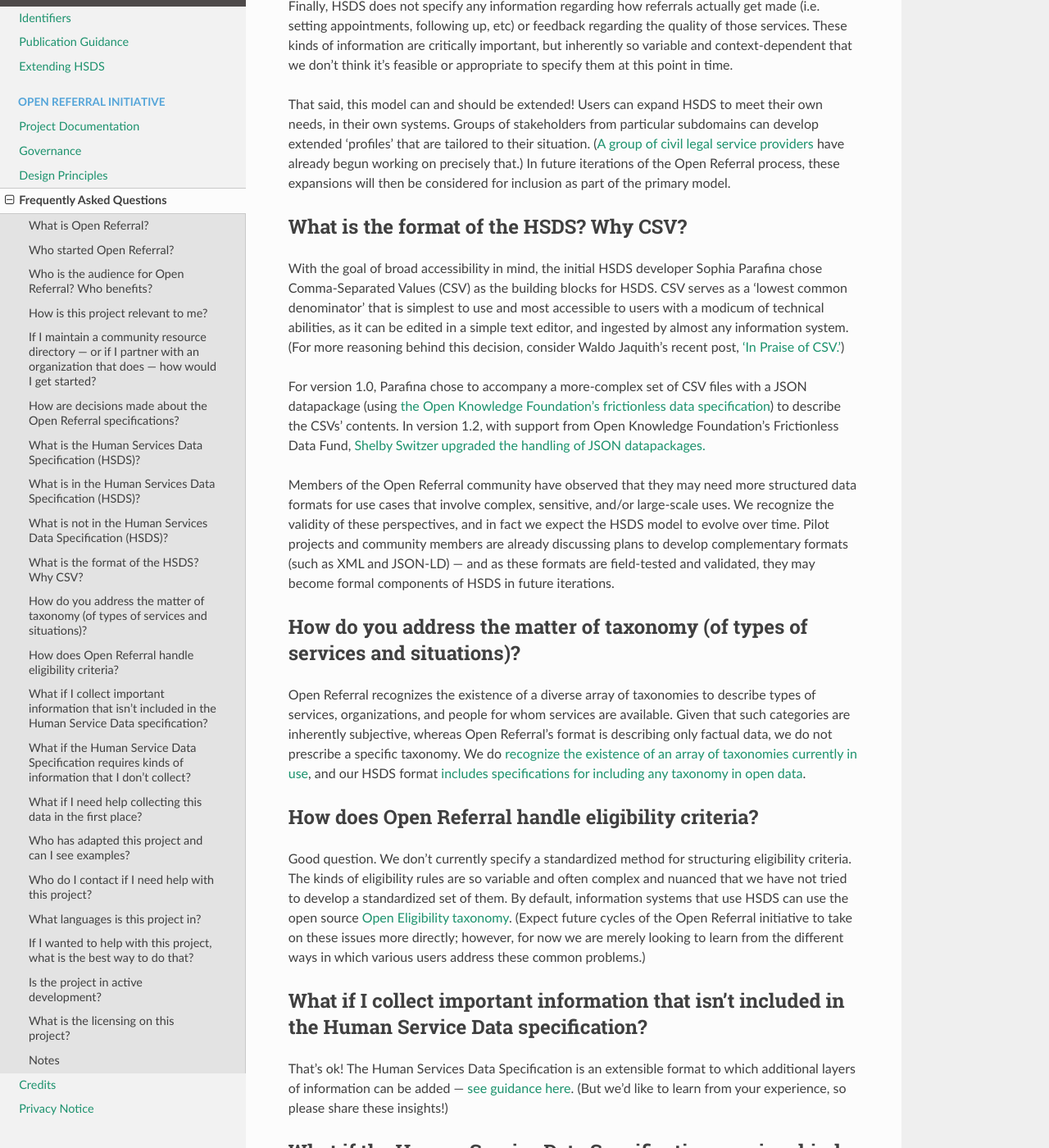
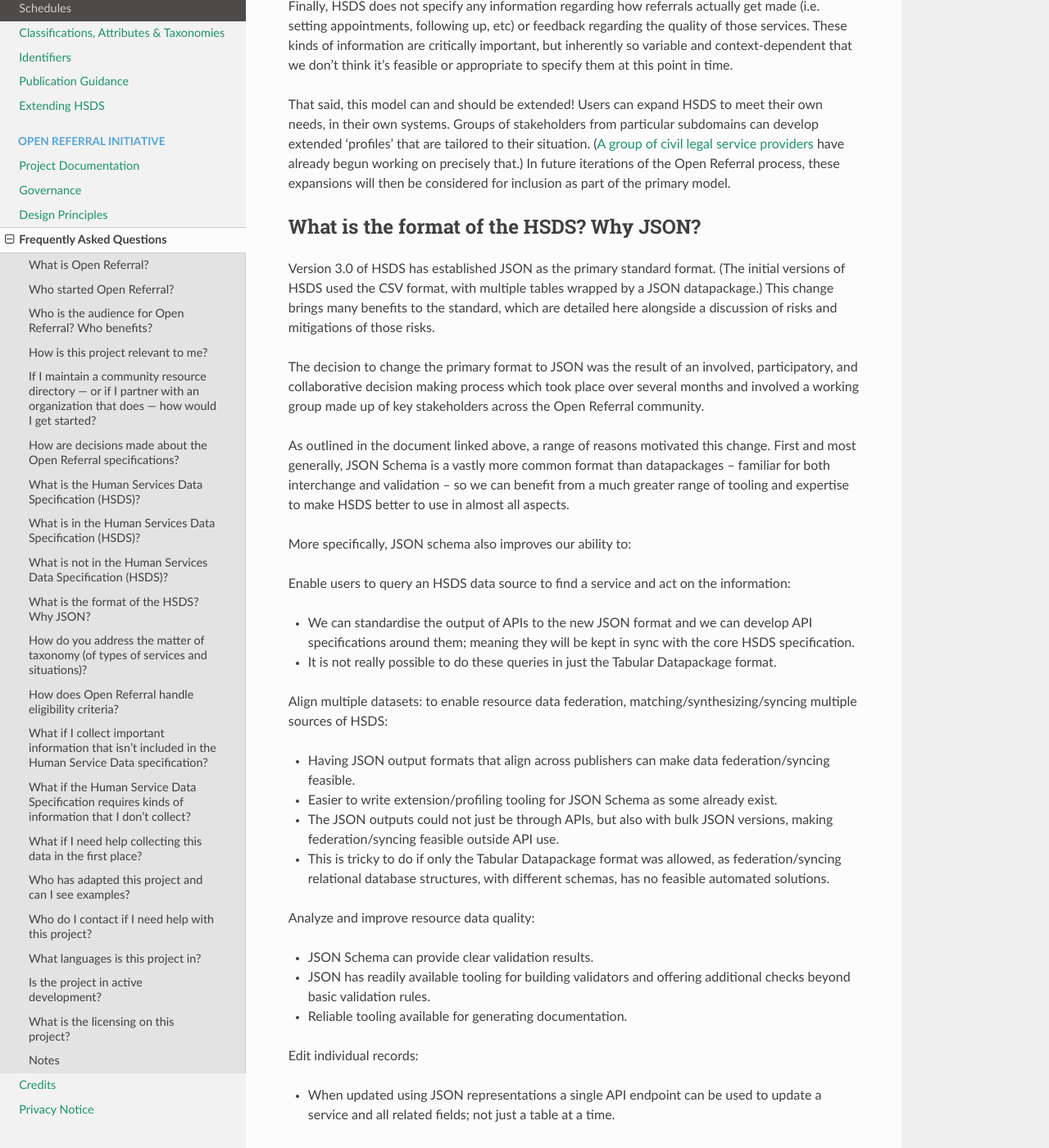
Before and after one commit to openreferral/specification, a Sphinx documentation site: the page built from docs/faq.md, in a window 1280 px wide and 1400 px high, scrolled down 3524 px. Shown: the whole window at 82% size. Built offline with Sphinx 7.4.7 and the Read the Docs theme 2.0.0, drawn with Linux system fonts in a browser that asks for light colours; a script that is not in the unit is left out; comment, search, counter and statistics services are not loaded; some of the changed text lies outside the part shown.

Commit message:
Updated FAQs

```diff
--- a/docs/faq.md
+++ b/docs/faq.md
@@ -71,13 +71,11 @@
 
 
 ## What is in the Human Services Data Specification (HSDS)?
-
-First, HSDS identifies a vocabulary of terms that describe what a service is, the institution that provides it, where the service can be accessed, and how to access it. These terms are designated as ‘required,’ ‘recommended,’ and ‘optional.’ The spec provides instructions for formatting these terms, with examples.
+First, HSDS identifies a vocabulary of terms that describe what a service is, the institution that provides it, where the service can be accessed, and how to access it. These terms are designated as ‘required’ (meaning they must be included for data to be compliant) or ‘optional.’ The spec provides instructions for formatting these terms, with examples.
 
 On a more technical level, HSDS also includes a [logical model](http://docs.openreferral.org/en/latest/hsds/logical_model/) that diagrams the relationships between these terms.
 
-Finally, HSDS provides guidance for structuring and packaging data so that it can be published on the web and/or exchanged between systems. [See: [Github](https://github.com/codeforamerica/openreferral/specification) or [our documentation site](https://openreferral.readthedocs.io/).]
-
+Finally, HSDS provides guidance for structuring and packaging data so that it can be published on the web and/or exchanged between systems (see: [Github](https://github.com/codeforamerica/openreferral/specification) or our [documentation site](https://openreferral.readthedocs.io/)).
 
 ## What is not in the Human Services Data Specification (HSDS)?
 
@@ -90,14 +88,39 @@
 That said, this model can and should be extended! Users can expand HSDS to meet their own needs, in their own systems. Groups of stakeholders from particular subdomains can develop extended ‘profiles’ that are tailored to their situation. ([A group of civil legal service providers](https://groups.google.com/forum/#!forum/legalaid-openreferral) have already begun working on precisely that.) In future iterations of the Open Referral process, these expansions will then be considered for inclusion as part of the primary model.
 
 
-## What is the format of the HSDS? Why CSV?
+## What is the format of the HSDS? Why JSON?
 
-With the goal of broad accessibility in mind, the initial HSDS developer Sophia Parafina chose Comma-Separated Values (CSV) as the building blocks for HSDS. CSV serves as a ‘lowest common denominator’ that is simplest to use and most accessible to users with a modicum of technical abilities, as it can be edited in a simple text editor, and ingested by almost any information system. (For more reasoning behind this decision, consider Waldo Jaquith’s recent post, [‘In Praise of CSV.’](https://usopendata.org/2015/03/10/csv/))
+Version 3.0 of HSDS has established JSON as the primary standard format. (The initial versions of HSDS used the CSV format, with multiple tables wrapped by a JSON datapackage.) This change brings many benefits to the standard, which are detailed here alongside a discussion of risks and mitigations of those risks.
 
-For version 1.0, Parafina chose to accompany a more-complex set of CSV files with a JSON datapackage (using [the Open Knowledge Foundation's frictionless data specification](http://frictionlessdata.io/)) to describe the CSVs' contents. In version 1.2, with support from Open Knowledge Foundation’s Frictionless Data Fund, [Shelby Switzer upgraded the handling of JSON datapackages. ](https://openreferral.org/introducing-open-referrals-data-transformation-toolkit/)
+The decision to change the primary format to JSON was the result of an involved, participatory, and collaborative decision making process which took place over several months and involved a working group made up of key stakeholders across the Open Referral community.
 
-Members of the Open Referral community have observed that they may need more structured data formats for use cases that involve complex, sensitive, and/or large-scale uses. We recognize the validity of these perspectives, and in fact we expect the HSDS model to evolve over time. Pilot projects and community members are already discussing plans to develop complementary formats (such as XML and JSON-LD) — and as these formats are field-tested and validated, they may become formal components of HSDS in future iterations.
+As outlined in the document linked above, a range of reasons motivated this change. First and most generally, JSON Schema is a vastly more common format than datapackages – familiar for both interchange and validation – so we can benefit from a much greater range of tooling and expertise to make HSDS better to use in almost all aspects.
 
+More specifically, JSON schema also improves our ability to:
+
+Enable users to query an HSDS data source to find a service and act on the information:
+
+* We can standardise the output of APIs to the new JSON format and we can develop API specifications around them; meaning they will be kept in sync with the core HSDS specification.
+* It is not really possible to do these queries in just the Tabular Datapackage format.
+
+Align multiple datasets: to enable resource data federation, matching/synthesizing/syncing multiple sources of HSDS:
+
+* Having JSON output formats that align across publishers can make data federation/syncing feasible.
+* Easier to write extension/profiling tooling for JSON Schema as some already exist.
+* The JSON outputs could not just be through APIs, but also with bulk JSON versions, making federation/syncing feasible outside API use.
+* This is tricky to do if only the Tabular Datapackage format was allowed, as federation/syncing relational database structures, with different schemas, has no feasible automated solutions.
+
+Analyze and improve resource data quality:
+
+* JSON Schema can provide clear validation results.
+* JSON has readily available tooling for building validators and offering additional checks beyond basic validation rules.
+* Reliable tooling available for generating documentation.
+
+Edit individual records:
+
+* When updated using JSON representations a single API endpoint can be used to update a service and all related fields; not just a table at a time.
+
+The outdated HSDS representation format of JSON Tables bundling CSV files is an important artefact for many HSDS users, and so will be maintained: we automatically generate a JSON Table Schema from a JSON Schema, so we expect that the shift will not cause any issues for any implementations that expect the datapackage from deprecated HSDS versions.
 
 ## How do you address the matter of taxonomy (of types of services and situations)?
 
@@ -121,8 +144,11 @@
 
 ## What if I need help collecting this data in the first place?
 
-Open Referral is working to build tools to help produce and verify accurate resource directory data. If you’re interested in developing such tools — and/or if you already have experience with such tools — we want to hear from you! Please reach out to info@openreferral.org to discuss.
+Open Referral is working to build tools that can help people produce and verify accurate resource directory data. For the most part, we don’t host these tools ourselves – but we can help you deploy, customize, and leverage them to achieve your goals.
 
+For instance, you might be able to quickly get set up with a free resource database by [deploying the Open Referral Airtable template](https://openreferral.org/delivering-open-referral-solutions-with-airtable/). You might also deploy one of the open source content management systems in our ecosystem (like [ORServices](https://sarapis.org/human-services/orservices/)). We also have helped communities develop open source policies and procedures (like the DC Community Resource Information Exchange’s [style guide](https://docs.google.com/document/d/1fGz4etL3mN7lEqqgE57XBWM1C6JRoywR/edit?usp=share_link&ouid=104531125124834239733&rtpof=true&sd=true) and [verification process](https://docs.google.com/document/d/1xMWIPtcfmNDkuYLztT5xdSKzZteZW8CV5M7qiYcyeYI/edit#heading=h.pfttcs9har0v) documents) which you are free to copy and adapt.
+
+If you’re interested in deploying or helping to develop such tools, we want to hear from you! Please reach out to our network via our [Community Forum](https://forum.openreferral.org/) or [Slack channel](https://openreferral.org/get-involved/join-our-slack-team/)  to discuss.
 
 ## Who has adapted this project and can I see examples?
 
@@ -133,29 +159,19 @@
 
 ## Who do I contact if I need help with this project?
 
-You can contact Greg Bloom ([@greggish](https://github.com/greggish) | bloom@openreferral.org), the chief organizing officer for Open Referral.
-
+You can contact Greg Bloom ([@greggish](https://github.com/greggish) | [bloom@openreferral.org](mailto:bloom@openreferral.org)), the founder and lead organizer of Open Referral. Alternatively, you can reach out to our network via our [Community Forum](https://forum.openreferral.org/) or [Slack channel](https://openreferral.org/get-involved/join-our-slack-team/).
 
 ## What languages is this project in?
 
-Currently Open Referral is in English, though we have at least one Spanish deployment [in Madrid](https://openreferral.org/huertas-de-datos-open-referral-in-madrid/) :)
+Currently Open Referral is in English, though we would welcome opportunities to support language localisation.
 
-Oh, do you mean machine language? Our data specification calls for CSV files with a JSON datapackage. Our primary reference implementation, [ORServices](https://github.com/sarapis/orservices), is in Laravel.
-
-
-## If I wanted to help with this project, what is the best way to do that?
-
-Get in touch with Greg at bloom@openreferral.org. You can also start by finding other people in your community who work with information systems that keep track of the health, human, and social services available to people in need.
-
-You could also look through [our Issues queue](https://github.com/openreferral/specification/issues), comment away, and even offer Pull Requests to our documentation with your own documentation of why. It might be a while before we are able to address your issue directly, but your feedback is very welcome as it helps us set our agenda!
-
+Oh, do you mean machine language? Our data specification calls is expressed in JSON schema, though we also support for a datapackage of CSV files. Our primary reference implementation, [ORServices](https://sarapis.org/human-services/orservices/), is in Laravel.
 
 ## Is the project in active development?
 
-The Human Services Data Specification is entering an upgrade phase of development, under the interim leadership of the [Open Data Services Cooperative](http://opendataservices.coop/). [Check out our issues queue](https://github.com/openreferral/specification/issues).
+The Human Services Data Specification under the interim leadership of the [Open Data Services Co-operative](https://opendataservices.coop). We conducted a major upgrade cycle in 2022-23; minor upgrades may be in progress. [Check out our issues queue](https://github.com/openreferral/specification/issues).
 
-We are seeking sponsorship to support long-term institutional development of Open Referral and our data specification. Please reach out to info@openreferral.org for more information.
-
+We are seeking sponsorship to support long-term institutional development of Open Referral and our data specification. Please reach out to [info@openreferral.org](mailto:info@openreferral.org) for more information.
 
 ## What is the licensing on this project?
 
```
